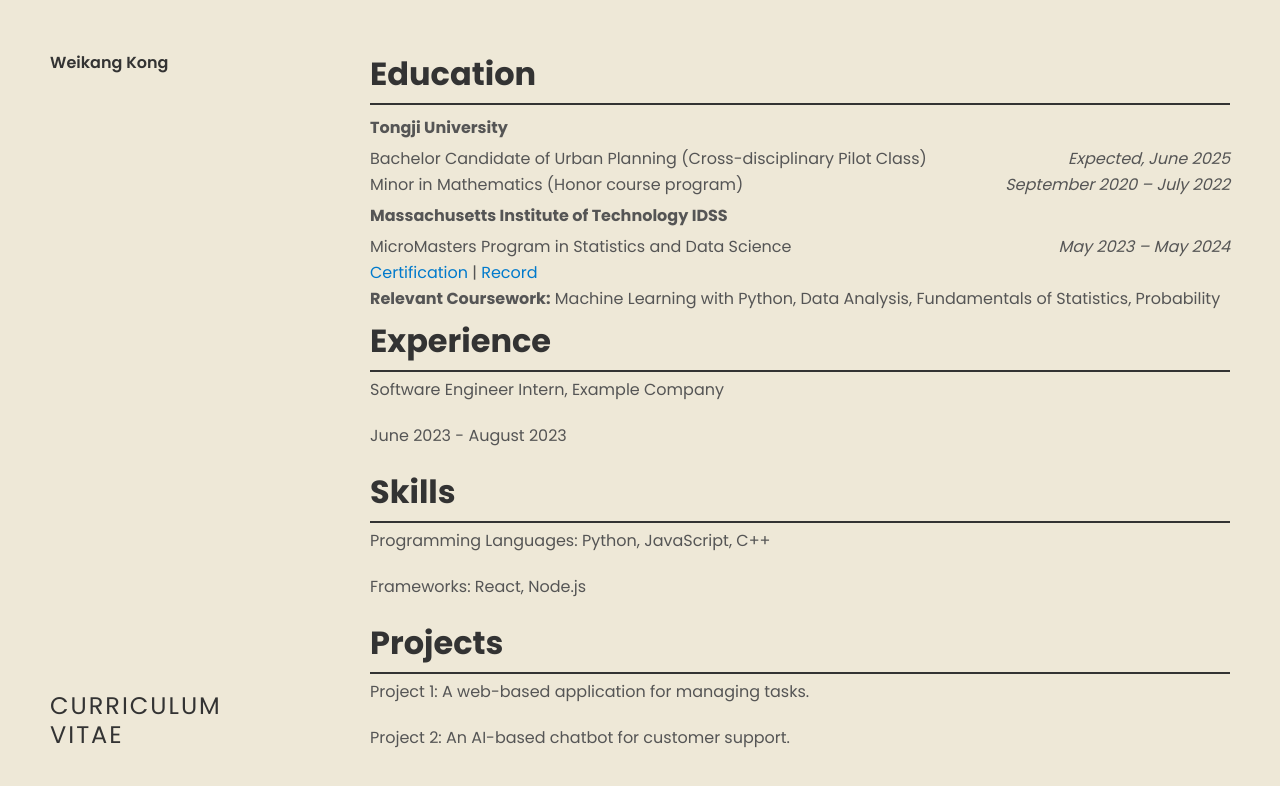
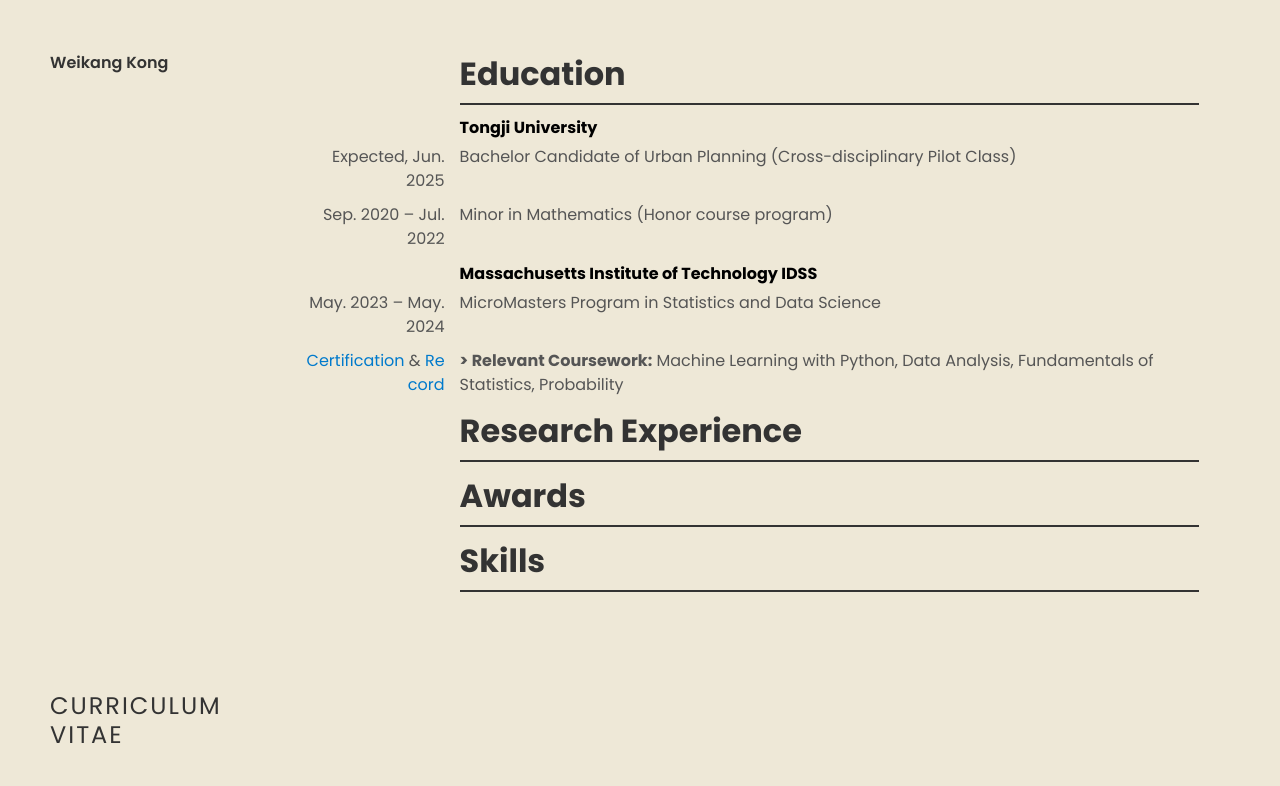
Before and after one commit to kwk1001/kwk1001.github.io, a plain HTML site: page cv.html in a window 1280 px wide. Drawn offline with Linux system fonts and the light colour scheme.

Commit message:
cv update

```diff
--- a/cv.html
+++ b/cv.html
@@ -25,36 +25,56 @@
         <!-- Right Column -->
         <div class="right-column">
             <div class="cv-content">
-                <h3>Education</h3>
 
-                <div class="education-section">
-                    <!-- 第一段教育经历 -->
-                    <h4><strong>Tongji University</strong></h4>
-                    <p>Bachelor Candidate of Urban Planning (Cross-disciplinary Pilot Class) <span class="date">Expected, June 2025</span></p>
-                    <p>Minor in Mathematics (Honor course program) <span class="date"><t>September 2020 – July 2022</span></p>
-
-                    <!-- 第二段教育经历 -->
-                    <h4><strong>Massachusetts Institute of Technology IDSS</strong></h4>
-                    <p>MicroMasters Program in Statistics and Data Science <span class="date">May 2023 – May 2024
-                    <p><a href="https://micromasters.mit.edu/letter/program/27a3c39d-d26b-466c-8c11-5f75f8ad1fc1" target="_blank">Certification</a> | <a href="https://credentials.edx.org/records/programs/shared/f415a95eed6449aa9d4d09a39e8ad56a" target="_blank">Record</a></span></p>
-
-                    <!-- <p class="link"><a href="https://micromasters.mit.edu/letter/program/27a3c39d-d26b-466c-8c11-5f75f8ad1fc1" target="_blank">Certification</a> | <a href="https://credentials.edx.org/records/programs/shared/f415a95eed6449aa9d4d09a39e8ad56a" target="_blank">Record</a></p> -->
-                    <p><strong>Relevant Coursework:</strong>  Machine Learning with Python, Data Analysis, Fundamentals of Statistics, Probability</p>
+                <div class="row">
+                    <div class="left-col"></div>
+                    <div class="right-col"><h3>Education</h3></div>
                 </div>
 
+                <div class="row2">
+                    <div class="left-col"></div>
+                    <div class="right-col"><h4><strong>Tongji University</strong></h4></div>
+                </div>
 
-                <h3>Experience</h3>
-                <p>Software Engineer Intern, Example Company</p>
-                <p>June 2023 - August 2023</p>
+                <div class="row">
+                    <div class="left-col"><p>Expected, Jun. 2025</p></div>
+                    <div class="right-col"><p>Bachelor Candidate of Urban Planning (Cross-disciplinary Pilot Class)</p></div>
+                </div>
 
-                <h3>Skills</h3>
-                <p>Programming Languages: Python, JavaScript, C++</p>
-                <p>Frameworks: React, Node.js</p>
+                <div class="row">
+                    <div class="left-col"><p>Sep. 2020 – Jul. 2022</p></div>
+                    <div class="right-col"><p>Minor in Mathematics (Honor course program)</p></div>
+                </div>
 
-                <h3>Projects</h3>
-                <p>Project 1: A web-based application for managing tasks.</p>
-                <p>Project 2: An AI-based chatbot for customer support.</p>
+                <div class="row2">
+                    <div class="left-col"></div>
+                    <div class="right-col"><h4><strong>Massachusetts Institute of Technology IDSS</strong></h4></div>
+                </div>
 
+                <div class="row3">
+                    <div class="left-col"><p>May. 2023 – May. 2024</p></div>
+                    <div class="right-col"><p>MicroMasters Program in Statistics and Data Science</p></div>
+                </div>
+
+                <div class="row">
+                    <div class="left-col"><p><a href="https://micromasters.mit.edu/letter/program/27a3c39d-d26b-466c-8c11-5f75f8ad1fc1" target="_blank">Certification</a> & <a href="https://credentials.edx.org/records/programs/shared/f415a95eed6449aa9d4d09a39e8ad56a" target="_blank">Record</a></span></p></div>
+                    <div class="right-col"><p><strong>> Relevant Coursework:</strong> Machine Learning with Python, Data Analysis, Fundamentals of Statistics, Probability</p></div>
+                </div>
+
+                <div class="row">
+                    <div class="left-col"></div>
+                    <div class="right-col"><h3>Research Experience</h3></div>
+                </div>
+
+                <div class="row">
+                    <div class="left-col"></div>
+                    <div class="right-col"><h3>Awards</h3></div>
+                </div>
+
+                <div class="row">
+                    <div class="left-col"></div>
+                    <div class="right-col"><h3>Skills</h3></div>
+                </div>
                 <!-- Add more sections as needed -->
             </div>
         </div>
--- a/cv/styles.css
+++ b/cv/styles.css
@@ -16,7 +16,7 @@
 
 /* 左侧栏样式 */
 .left-column {
-    width: 25%;
+    width: 20%;
     display: flex;
     flex-direction: column;
     justify-content: space-between;
@@ -61,8 +61,8 @@
 
 /* 右侧栏样式 */
 .right-column {
-    margin-left: 25%;
-    width: 75%;
+    margin-left: 20%;
+    width: 80%;
     padding: 50px; /* 增加内边距 */
     overflow-y: scroll;
     height: 100vh;
@@ -80,41 +80,78 @@
 }
 
 .right-column p {
-    margin-bottom: 20px;
-    line-height: 1.6;
+    margin-bottom: 5px;
+    line-height: 1.5;
     color: #555;
 }
 
-/* 添加教育部分样式 */
-.education-section {
-    margin-bottom: 0px; /* 与其他内容的间距 */
-    color: #555;
+.cv-content .left-col{
+    width: 15%; /* 左侧列占30%的宽度 */
+    text-align: right; /* 内容靠右对齐 */
+    color: #555; /* 字体颜色为灰色 */
+    font-size: 1em; /* 字体大小 */
+    margin-right: 15px; /* 向左移动，使其位于分割线之外 */
 }
 
-.education-section p {
-    margin-top: 10px;  /* 段落顶部的外边距 */
-    margin-bottom: 10px; /* 每个段落之间的距离 */
-    line-height: 1; /* 行高 */
-}
-.education-section h4 {
-    margin-top: 15px;  /* 段落顶部的外边距 */
-    margin-bottom: 15px; /* 每个段落之间的距离 */
-    line-height: 1; /* 行高 */
-}
-.education-section .date {
-    float: right; /* 将日期靠右对齐 */
-    color: #555; /* 日期文字颜色 */
-    font-style: italic; /* 日期文字样式 */
-}
-.education-section .link {
-    float: right; /* 将日期靠右对齐 */
+.cv-content .right-col{
+    width: 80%; /* 左侧列占30%的宽度 */
+    margin-left: 0px; /* 向左移动，使其位于分割线之外 */
 }
 
-.education-section a {
+.cv-content a {
     color: #007acc; /* 链接颜色 */
     text-decoration: none; /* 移除下划线 */
+    word-break: break-all;
 }
 
-.education-section a:hover {
+.cv-content a:hover {
     text-decoration: underline; /* 鼠标悬停时显示下划线 */
 }
+
+.cv-content .row{
+    display: flex; /* 使用Flexbox创建左右两列 */
+    margin-bottom: 5px; /* 每行之间的间距 */
+    flex-wrap: wrap; /* 当内容过长时自动换行 */
+}
+
+.cv-content .row2{
+    display: flex; /* 使用Flexbox创建左右两列 */
+    margin-bottom: 5px; /* 每行之间的间距 */
+    flex-wrap: wrap; /* 当内容过长时自动换行 */
+}
+.cv-content .row3{
+    display: flex; /* 使用Flexbox创建左右两列 */
+    margin-bottom: 5px; /* 每行之间的间距 */
+    flex-wrap: wrap; /* 当内容过长时自动换行 */
+}
+
+
+/* 手机端（小于768px屏幕宽度）的自定义样式 */
+@media only screen and (max-width: 768px) {
+    /* 针对手机的样式设置 */
+    .left-column {
+        width: 0%;
+        display: none;
+    }
+
+    .right-column {
+        margin-left: 0%;
+        width: 100%;
+        padding: 50px; /* 增加内边距 */
+        overflow-y: scroll;
+        height: 100vh;
+    }
+
+    .cv-content .left-col{
+        width: 100%; /* 左侧列占30%的宽度 */
+        text-align: left; /* 内容靠右对齐 */
+        color: #555; /* 字体颜色为灰色 */
+        font-size: 1em; /* 字体大小 */
+        margin-right: 15px; /* 向左移动，使其位于分割线之外 */
+    }
+
+    .cv-content .right-col{
+        width: 100%; /* 左侧列占30%的宽度 */
+        margin-left: 0px; /* 向左移动，使其位于分割线之外 */
+    }
+}
```
